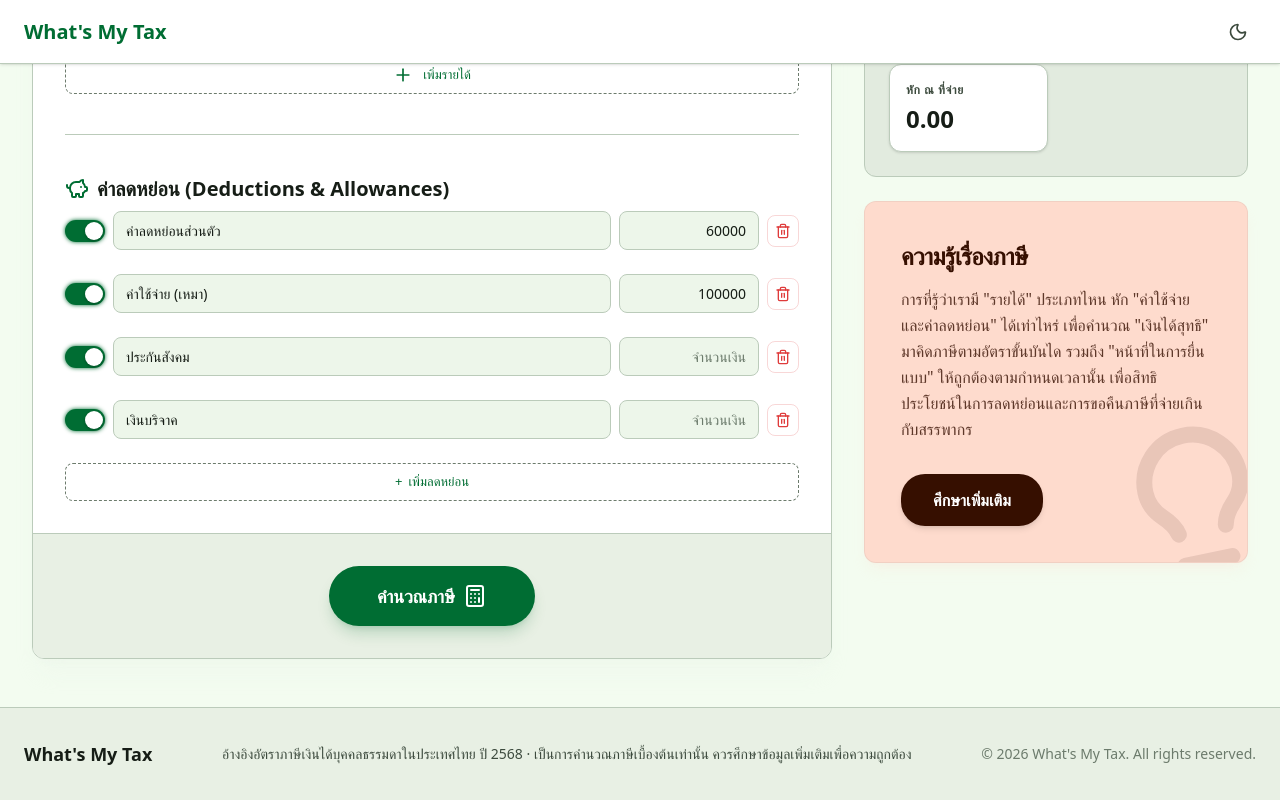
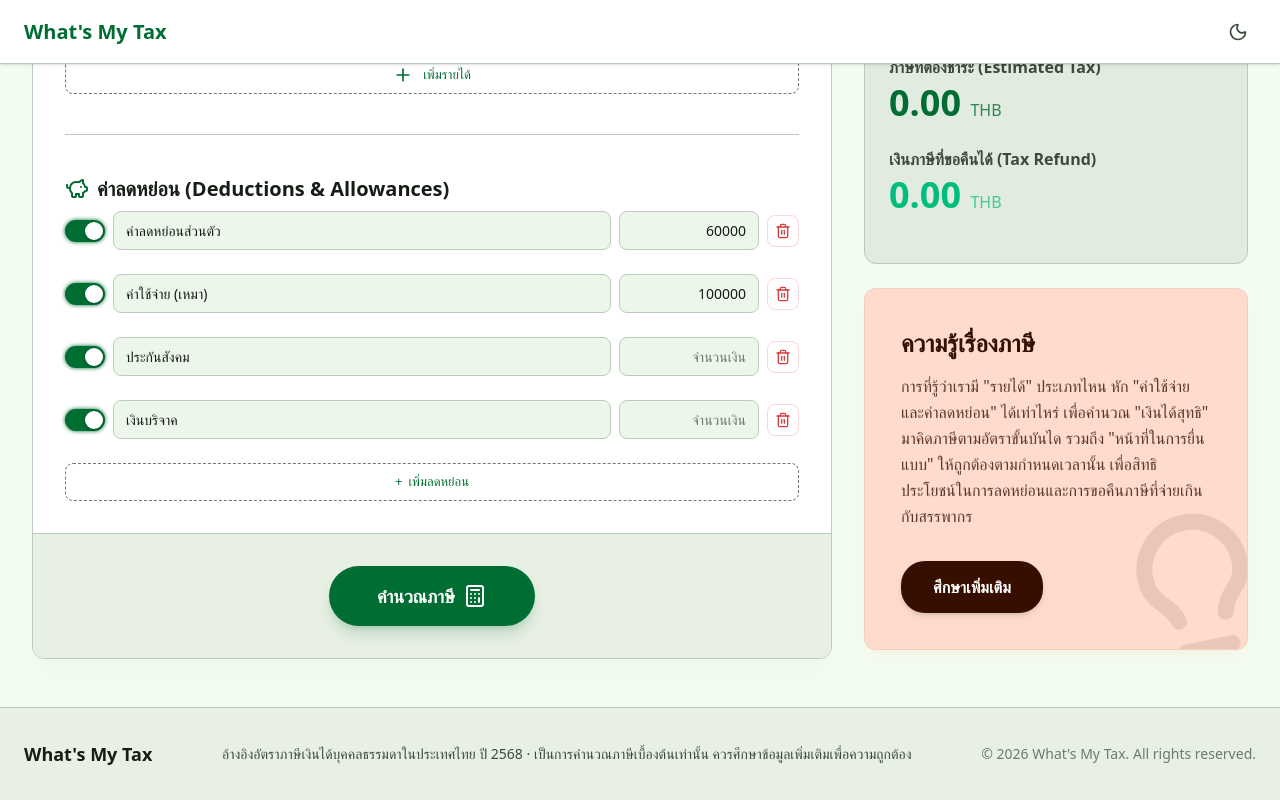
Before and after one commit to Kantavit/WhatsMyTax, a Next.js app: page / in a window 1280 px wide. Both pictures are taken after a click on the button "คำนวณภาษี". Shown: the part 438-1238 px from the top of the page. Built offline with nearby package versions, Linux system fonts and the light colour scheme.

Commit message:
feat: enhance tax summary display with detailed deduction breakdown and separate refund view

```diff
--- a/src/app/page.tsx
+++ b/src/app/page.tsx
@@ -600,72 +600,93 @@ export default function Home() {
                 className="bg-surface-container-high rounded-xl p-6 border border-outline-variant animate-fade-in"
                 id="results-panel"
               >
-                <h3 className="text-sm font-bold text-secondary uppercase tracking-widest mb-6">
+                <h3 className="text-[24px] font-bold  text-secondary uppercase mb-6">
                   สรุปภาษี (Tax Summary)
                 </h3>
 
                 <div className="space-y-6">
-                  <div>
-                    <p className="text-on-surface-variant text-sm mb-1">
+                  {/* Net Income Breakdown */}
+                  <div className="space-y-1.5">
+                    {/* รวมเงินได้ */}
+                    <div className="flex justify-between items-baseline text-sm">
+                      <span className="text-on-surface-variant">เงินได้</span>
+                      <span className="font-semibold text-on-surface tabular-nums">
+                        {fmtCurrency(result.grossIncome)}
+                      </span>
+                    </div>
+
+                    {/* หักค่าลดหย่อนทีละรายการ */}
+                    {deductionItems
+                      .filter(
+                        (item) => item.enabled && parseAmount(item.amount) > 0,
+                      )
+                      .map((item) => (
+                        <div
+                          key={item.id}
+                          className="flex justify-between items-baseline text-sm"
+                        >
+                          <span className="text-on-surface-variant truncate max-w-[55%]">
+                            − {item.name || "ค่าลดหย่อน"}
+                          </span>
+                          <span className="text-outline tabular-nums">
+                            {fmtCurrency(parseAmount(item.amount))}
+                          </span>
+                        </div>
+                      ))}
+
+                    {/* divider */}
+                    <div className="border-t border-dashed border-outline-variant pt-1.5 mt-1">
+                      <div className="flex justify-between items-baseline">
+                        <p className="text-on-surface-variant text-sm pt-4">
                           เงินได้สุทธิ (Net Income)
                         </p>
-                    <p className="text-3xl font-extrabold text-on-surface">
+                        <p className="text-2xl font-extrabold text-on-surface tabular-nums">
                           {fmtCurrency(result.netIncome).replace("฿", "")}{" "}
-                      <span className="text-sm font-normal text-outline">
+                          <span className="text-xs font-normal text-outline">
+                            THB
+                          </span>
+                        </p>
+                      </div>
+                    </div>
+                  </div>
+
+                  <div className="h-px bg-outline-variant w-full"></div>
+
+                  {/* ภาษีที่ต้องชำระ */}
+                  <div>
+                    <p className="text-on-surface-variant text-md font-bold mb-1">
+                      ภาษีที่ต้องชำระ (Estimated Tax)
+                    </p>
+                    <p className="text-4xl font-extrabold text-primary">
+                      {fmtCurrency(result.totalTax).replace("฿", "")}{" "}
+                      <span className="text-base font-normal text-primary/80">
                         THB
                       </span>
                     </p>
                   </div>
 
-                  <div className="h-px bg-outline-variant w-full"></div>
-
+                  {/* เงินภาษีที่ขอคืนได้ */}
                   <div>
-                    {result.totalTax === 0 && result.totalWithholding > 0 ? (
-                      <>
-                        <p className="text-on-surface-variant text-sm mb-1">
+                    <p className="text-on-surface-variant text-md font-bold mb-1">
                       เงินภาษีที่ขอคืนได้ (Tax Refund)
                     </p>
-                        <p className="text-4xl font-extrabold text-primary">
-                          {fmtCurrency(result.totalWithholding).replace(
-                            "฿",
-                            "",
-                          )}{" "}
-                          <span className="text-base font-normal text-primary/80">
+                    <p className="text-4xl font-extrabold text-emerald-500 dark:text-emerald-400">
+                      {fmtCurrency(result.refund).replace("฿", "")}{" "}
+                      <span className="text-base font-normal text-emerald-500/70 dark:text-emerald-400/70">
                         THB
                       </span>
                     </p>
-                      </>
-                    ) : (
-                      <>
-                        <p className="text-on-surface-variant text-sm mb-1">
-                          ภาษีที่ต้องชำระ (Estimated Tax)
-                        </p>
-                        <p className="text-4xl font-extrabold text-primary">
-                          {fmtCurrency(result.taxAfterWithholding).replace(
-                            "฿",
-                            "",
-                          )}{" "}
-                          <span className="text-base font-normal text-primary/80">
-                            THB
-                          </span>
-                        </p>
-                      </>
-                    )}
                   </div>
 
                   <div className="grid grid-cols-2 gap-4">
                     {/* <div className="bg-surface-container-lowest p-4 rounded-xl border border-outline-variant shadow-sm">
-                      <p className="text-[10px] text-on-surface-variant uppercase font-bold tracking-wider mb-1">อัตราภาษีเฉลี่ย</p>
-                      <p className="text-2xl font-extrabold text-on-surface">{fmtPercent(result.effectiveRate)}</p>
-                    </div> */}
-                    <div className="bg-surface-container-lowest p-4 rounded-xl border border-outline-variant shadow-sm">
                       <p className="text-[12px] text-on-surface-variant uppercase font-bold tracking-wider mb-1">
                         หัก ณ ที่จ่าย
                       </p>
                       <p className="text-2xl font-extrabold text-on-surface truncate">
                         {fmtCurrency(result.totalWithholding).replace("฿", "")}
                       </p>
-                    </div>
+                    </div> */}
                   </div>
 
                   {result.netIncome > 0 && (
@@ -708,7 +729,7 @@ export default function Home() {
             {/* Help Card */}
             <div className="bg-help-card-bg rounded-xl p-8 md:p-9 relative overflow-hidden group shadow-lg shadow-help-card-bg/20 border border-black/5 dark:border-white/5">
               <div className="relative z-10">
-                <h4 className="text-help-card-text text-[24px] font-bold mb-3 tracking-tight">
+                <h4 className="text-help-card-text text-[24px] font-bold mb-3 ">
                   ความรู้เรื่องภาษี
                 </h4>
                 <p className="text-help-card-text/80 text-[16px] mb-8 leading-relaxed max-w-[360px]">
```
Lines whose indentation alone changed are shown as unchanged.
